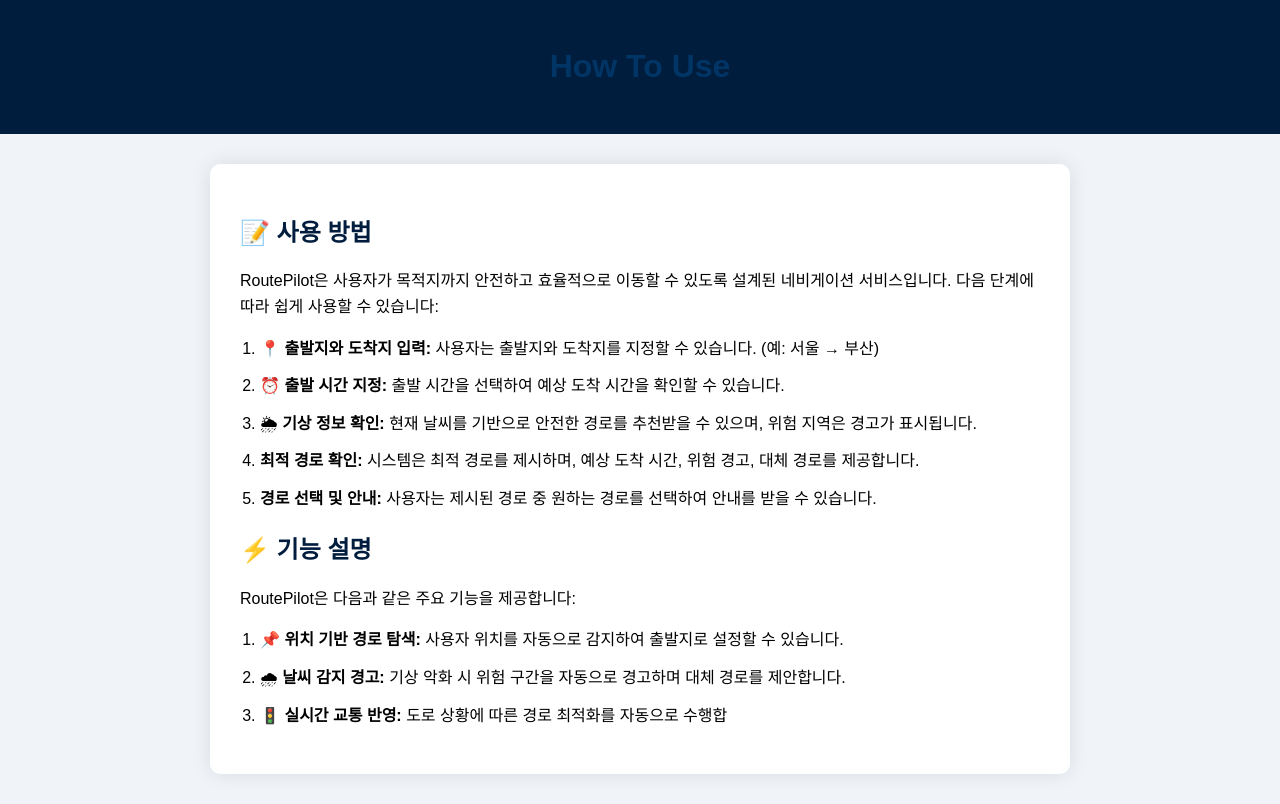
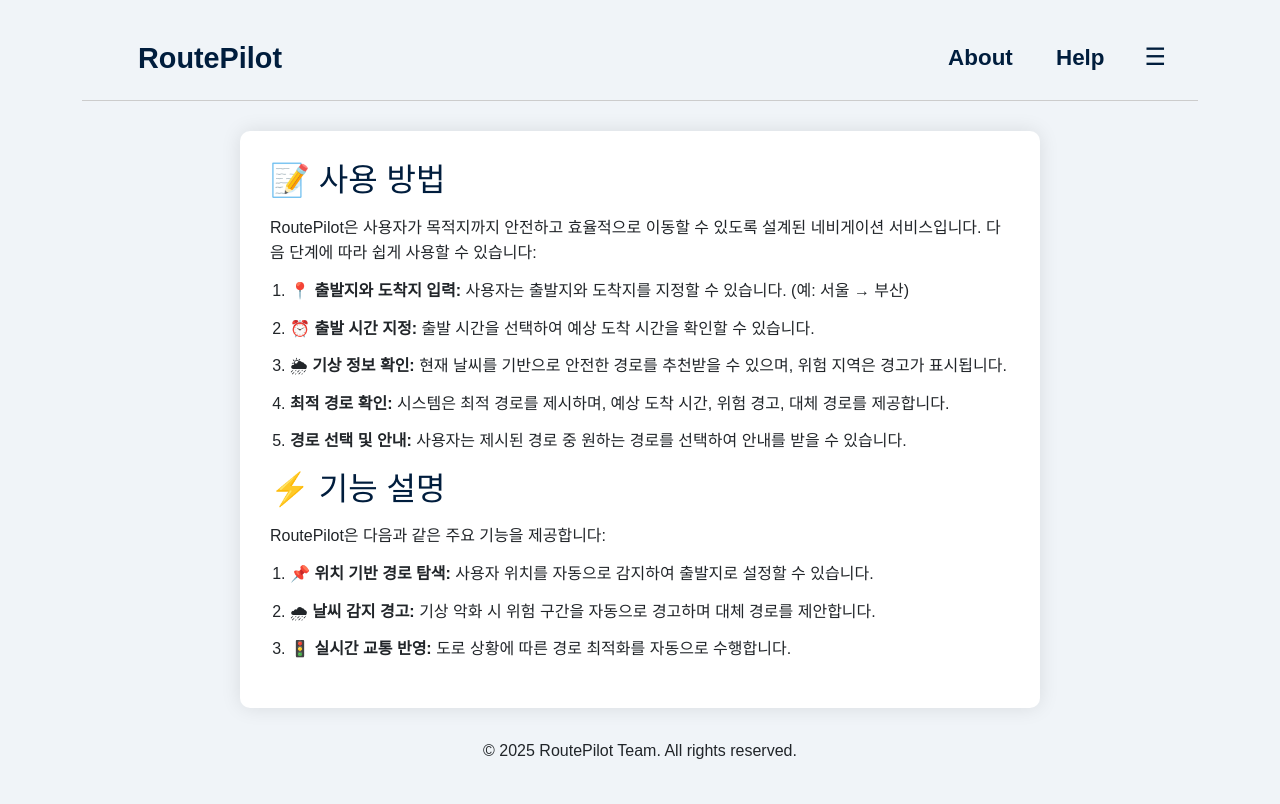
Before and after one commit to PJY00/LLPC_RoutePilot, a Flask app: template RoutePilot/templates/HowToUse.html in a window 1280 px wide. After the commit the page ends 759 px from the top, so only its background shows below. Run offline with Flask 3, Linux system fonts and the light colour scheme; the template is opened without the code that fills it, so the values that code supplies are empty; parts of the project's set-up code (start-up, migrations or seed data) failed here and were passed over.

Commit message:
ADD howtouse.css file to refect the HowToUse.htmlfile

```diff
--- /dev/null
+++ b/RoutePilot/static/CSS/howtouse.css
@@ -0,0 +1,42 @@
+body {
+    font-family: Arial, sans-serif;
+    background-color: #f0f4f8;
+    margin: 0;
+    padding: 0;
+    line-height: 1.6;
+}
+
+header {
+    background-color: #001D3D;
+    color: #FFFFFF;
+    padding: 20px 0;
+    text-align: center;
+}
+
+section {
+    padding: 30px;
+    max-width: 800px;
+    margin: 30px auto;
+    background-color: #FFFFFF;
+    border-radius: 10px;
+    box-shadow: 0 0 20px rgba(0, 0, 0, 0.1);
+}
+
+h1 {
+    color: #003566;
+}
+
+h2 {
+    color: #001D3D;
+    margin-bottom: 15px;
+}
+
+p,
+li {
+    margin-bottom: 12px;
+}
+
+ul {
+    list-style-type: decimal;
+    padding-left: 20px;
+}
--- a/RoutePilot/templates/HowToUse.html
+++ b/RoutePilot/templates/HowToUse.html
@@ -1,70 +1,40 @@
 <!DOCTYPE html>
 <html lang="ko">
+
 <head>
-    <meta charset="UTF-8">
-    <meta name="viewport" content="width=device-width, initial-scale=1.0">
-    <meta name="description" content="RoutePilot 사용법">
-    <title>RoutePilot 사용법</title>
-    <style>
-        body {
-            font-family: Arial, sans-serif;
-            background-color: #f0f4f8;
-            margin: 0;
-            padding: 0;
-            line-height: 1.6;
-        }
-        header {
-            background-color: #001D3D;
-            color: #FFFFFF;
-            padding: 20px 0;
-            text-align: center;
-        }
-        section {
-            padding: 30px;
-            max-width: 800px;
-            margin: 30px auto;
-            background-color: #FFFFFF;
-            border-radius: 10px;
-            box-shadow: 0 0 20px rgba(0, 0, 0, 0.1);
-        }
-        h1 {
-            color:#003566;
-        }
-        h2 {
-            color: #001D3D;
-            margin-bottom: 15px;
-        }
-        p, li {
-            margin-bottom: 12px;
-        }
-        ul {
-            list-style-type: decimal;
-            padding-left: 20px;
-        }
-    </style>
+    <meta charset="UTF-8" />
+    <meta name="viewport" content="width=device-width, initial-scale=1.0" />
+    <title>RoutePilot | 사용법</title>
+    <link href="https://cdn.jsdelivr.net/npm/bootstrap@5.3.3/dist/css/bootstrap.min.css" rel="stylesheet" />
+    <link rel="stylesheet" href="../static/CSS/howtouse.css" />
 </head>
-<body>
-    <header>
-        <h1>How To Use</h1>
-    </header>
+
+<body class="container mt-3">
+    {% include "nav.html" %}
 
     <section>
-         <h2>📝 사용 방법</h2>
+        <h2>📝 사용 방법</h2>
         <p>RoutePilot은 사용자가 목적지까지 안전하고 효율적으로 이동할 수 있도록 설계된 네비게이션 서비스입니다. 다음 단계에 따라 쉽게 사용할 수 있습니다:</p>
         <ul>
             <li>📍 <strong>출발지와 도착지 입력:</strong> 사용자는 출발지와 도착지를 지정할 수 있습니다. (예: 서울 → 부산)</li>
             <li>⏰ <strong>출발 시간 지정:</strong> 출발 시간을 선택하여 예상 도착 시간을 확인할 수 있습니다.</li>
             <li>🌦 <strong>기상 정보 확인:</strong> 현재 날씨를 기반으로 안전한 경로를 추천받을 수 있으며, 위험 지역은 경고가 표시됩니다.</li>
-            <li> <strong>최적 경로 확인:</strong> 시스템은 최적 경로를 제시하며, 예상 도착 시간, 위험 경고, 대체 경로를 제공합니다.</li>
-            <li> <strong>경로 선택 및 안내:</strong> 사용자는 제시된 경로 중 원하는 경로를 선택하여 안내를 받을 수 있습니다.</li>
+            <li><strong>최적 경로 확인:</strong> 시스템은 최적 경로를 제시하며, 예상 도착 시간, 위험 경고, 대체 경로를 제공합니다.</li>
+            <li><strong>경로 선택 및 안내:</strong> 사용자는 제시된 경로 중 원하는 경로를 선택하여 안내를 받을 수 있습니다.</li>
         </ul>
+
         <h2>⚡ 기능 설명</h2>
         <p>RoutePilot은 다음과 같은 주요 기능을 제공합니다:</p>
         <ul>
             <li>📌 <strong>위치 기반 경로 탐색:</strong> 사용자 위치를 자동으로 감지하여 출발지로 설정할 수 있습니다.</li>
             <li>🌧 <strong>날씨 감지 경고:</strong> 기상 악화 시 위험 구간을 자동으로 경고하며 대체 경로를 제안합니다.</li>
-            <li>🚦 <strong>실시간 교통 반영:</strong> 도로 상황에 따른 경로 최적화를 자동으로 수행합
+            <li>🚦 <strong>실시간 교통 반영:</strong> 도로 상황에 따른 경로 최적화를 자동으로 수행합니다.</li>
         </ul>
     </section>
+
+    <footer class="text-center mt-4 mb-2">
+        <p>&copy; 2025 RoutePilot Team. All rights reserved.</p>
+    </footer>
 </body>
+
 </html>
```
Also changed, not shown: RoutePilot/static/CSS/about.css (+6 -3 lines), RoutePilot/templates/about.html (+11 -42 lines).
